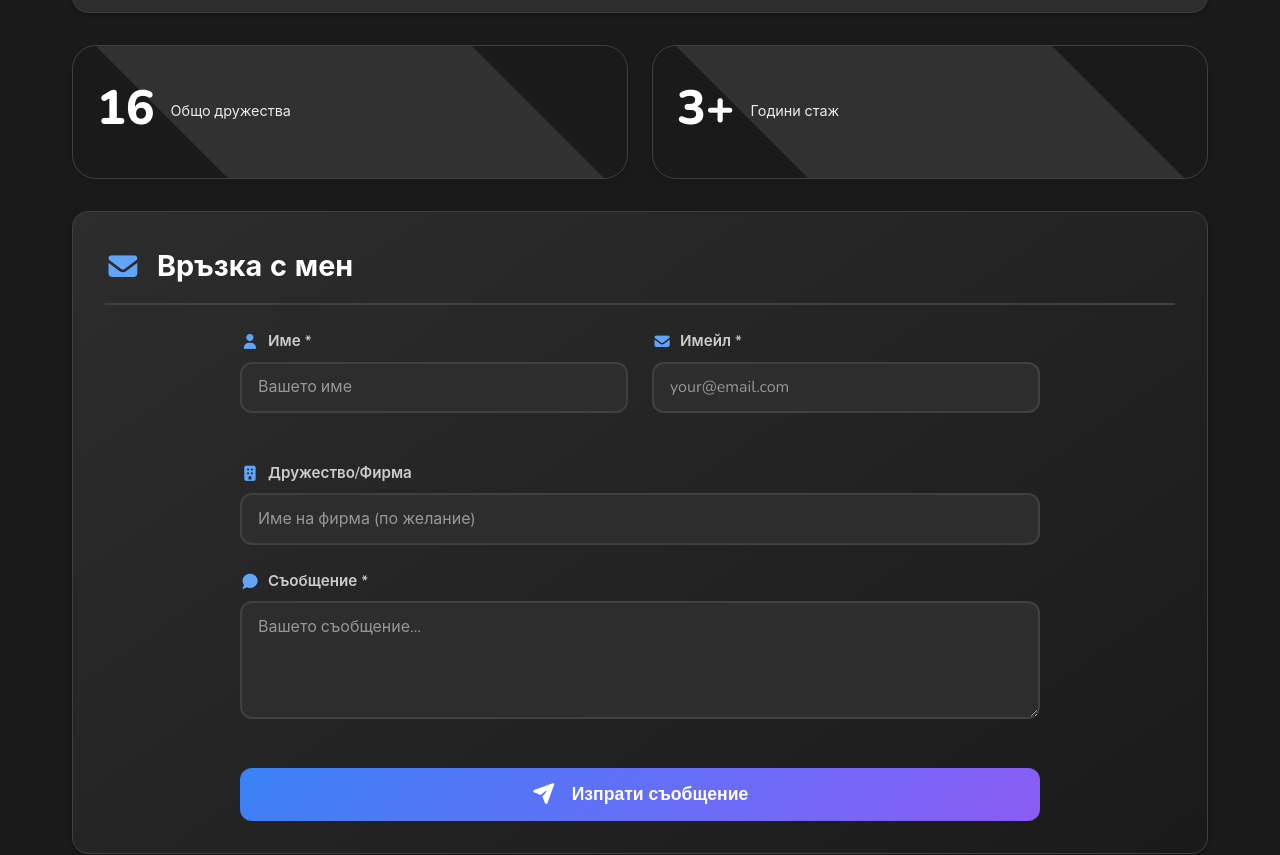
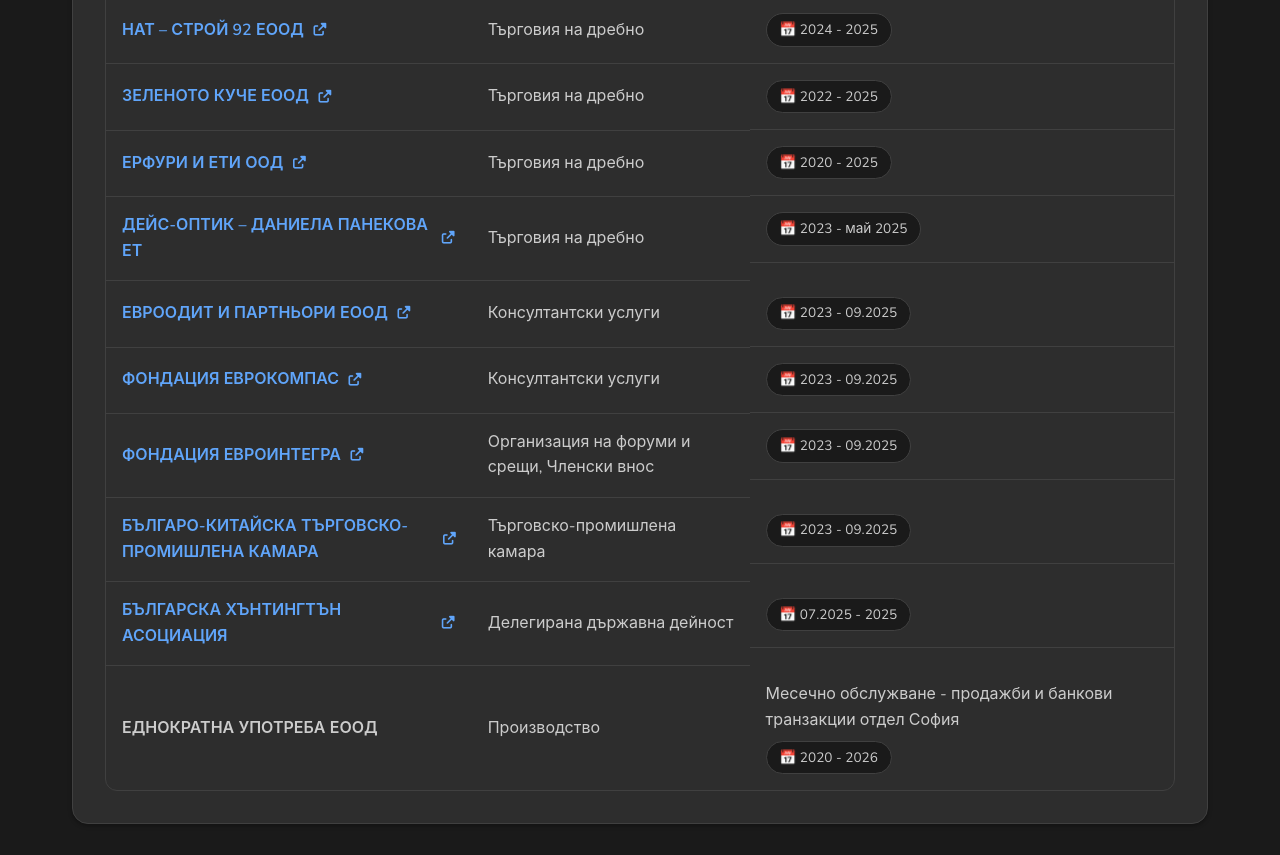
Before and after one commit to comnsense/CV-ReactApp, a React (Create React App) app: page /schety in a window 1280 px wide. Shown: the part 1840-2695 px from the top of the page. Built offline with nearby package versions, Linux system fonts and the light colour scheme.

Commit message:
Initial commit: React project with CV, Accounting, Education and Projects pages

```diff
--- a/src/components/Accounting/AccountingPage.jsx
+++ b/src/components/Accounting/AccountingPage.jsx
@@ -8,6 +8,7 @@
 import Stats from './Stats';
 import ContactForm from './ContactForm';
 import './AccountingPage.css';
+
 
 const AccountingPage = () => {
   useEffect(() => {
@@ -62,9 +63,10 @@
           </div>
         </div>
 
+        <Responsibilities />
+         <TechnicalSkills />
         <CompaniesTable />
-        <Responsibilities />
-        <TechnicalSkills />
+
         <Stats />
         <ContactForm />
       </main>
--- a/src/components/Home/SoftSkills.jsx
+++ b/src/components/Home/SoftSkills.jsx
@@ -15,8 +15,7 @@
   return (
     <section className="soft-skills-container">
       <h2 className="card-title">
-        <i className="fas fa-heart"></i>
-        Меки умения
+
       </h2>
       <div className="soft-skills-items">
         {softSkills.map((skill, index) => (
--- a/src/data/companiesData.js
+++ b/src/data/companiesData.js
@@ -1,5 +1,5 @@
 export const companiesData = [
-    {
+ {
         name: "ДИ ТИ ЕС ГРУП ООД",
         activity: "Търговия на дребно",
         vat: "Регистрация по ЗДДС",
@@ -41,5 +41,76 @@
         vat: "",
         period: "2020 - 2026",
         link: "https://portal.registryagency.bg/CR/en/Reports/ActiveConditionTabResult?uic=203172516"
+    },
+    {
+        name: "НАТ – СТРОЙ 92 ЕООД",
+        activity: "Търговия на дребно",
+        vat: "",
+        period: "2024 - 2025",
+        link: "https://portal.registryagency.bg/CR/en/Reports/ActiveConditionTabResult?uic=207346843"
+    },
+    {
+        name: "ЗЕЛЕНОТО КУЧЕ ЕООД",
+        activity: "Търговия на дребно",
+        vat: "",
+        period: "2022 - 2025",
+        link: "https://portal.registryagency.bg/CR/en/Reports/ActiveConditionTabResult?uic=203974085"
+    },
+    {
+        name: "ЕРФУРИ И ЕТИ ООД",
+        activity: "Търговия на дребно",
+        vat: "",
+        period: "2020 - 2025",
+        link: "https://portal.registryagency.bg/CR/en/Reports/ActiveConditionTabResult?uic=200732059"
+    },
+    {
+        name: "ДЕЙС-ОПТИК – ДАНИЕЛА ПАНЕКОВА ЕТ",
+        activity: "Търговия на дребно",
+        vat: "",
+        period: "2023 - май 2025",
+        link: "https://portal.registryagency.bg/CR/en/Reports/ActiveConditionTabResult?uic=204672862"
+    },
+    {
+        name: "ЕВРООДИТ И ПАРТНЬОРИ ЕООД",
+        activity: "Консултантски услуги",
+        vat: "",
+        period: "2023 - 09.2025",
+        link: "https://portal.registryagency.bg/CR/en/Reports/ActiveConditionTabResult?uic=201878558"
+    },
+    {
+        name: "ФОНДАЦИЯ ЕВРОКОМПАС",
+        activity: "Консултантски услуги",
+        vat: "",
+        period: "2023 - 09.2025",
+        link: "https://portal.registryagency.bg/CR/en/Reports/ActiveConditionTabResult?uic=176978112"
+    },
+    {
+        name: "ФОНДАЦИЯ ЕВРОИНТЕГРА",
+        activity: "Организация на форуми и срещи, Членски внос",
+        vat: "",
+        period: "2023 - 09.2025",
+        link: "https://portal.registryagency.bg/CR/en/Reports/ActiveConditionTabResult?uic=176914960"
+    },
+    {
+        name: "БЪЛГАРО-КИТАЙСКА ТЪРГОВСКО-ПРОМИШЛЕНА КАМАРА",
+        activity: "Търговско-промишлена камара",
+        vat: "",
+        period: "2023 - 09.2025",
+        link: "https://portal.registryagency.bg/CR/Reports/ActiveConditionTabResult?uic=208107860"
+    },
+    {
+        name: "БЪЛГАРСКА ХЪНТИНГТЪН АСОЦИАЦИЯ",
+        activity: "Делегирана държавна дейност",
+        vat: "",
+        period: "07.2025 - 2025",
+        link: "https://portal.registryagency.bg/CR/en/Reports/ActiveConditionTabResult?uic=176658639"
+    },
+    {
+        name: "ЕДНОКРАТНА УПОТРЕБА ЕООД",
+        activity: "Производство",
+        notes: "Месечно обслужване - продажби и банкови транзакции отдел София",
+        vat: "",
+        period: "2020 - 2026",
+        link: ""
     }
 ];
```
